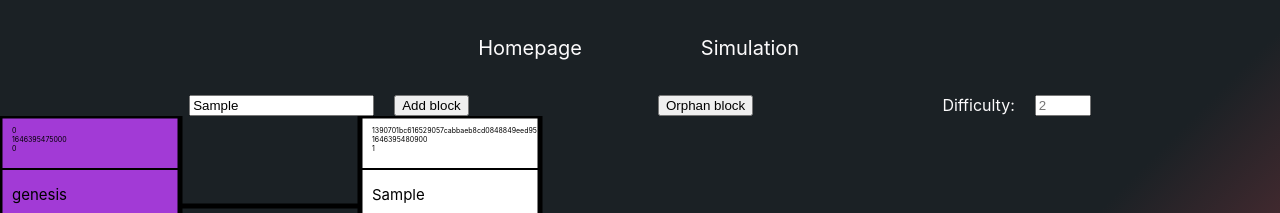
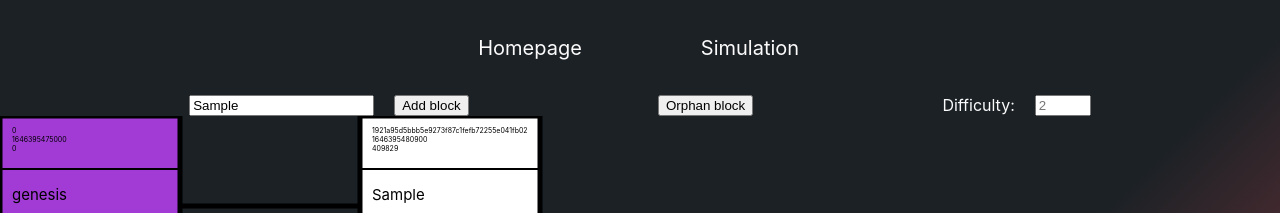
Before and after one commit to Frashier/BlockchainSim, a React (Create React App) app: page /simulation in a window 1280 px wide. Both pictures are taken after typing "Sample" into the empty fields and a click on the input "Add block". Shown: the top 213 px of the page. Built offline with nearby package versions, Linux system fonts and the light colour scheme.

Commit message:
refactored code to include blockchaincomponent, random nonce, removed first line drawn

```diff
--- a/src/Components/Simulation/Blockchain.js
+++ b/src/Components/Simulation/Blockchain.js
@@ -3,6 +3,10 @@ import Hex from "crypto-js/enc-hex";
 
 function hex2bin(hex) {
   return parseInt(hex, 16).toString(2);
+}
+
+function getRandomInt(max) {
+  return Math.floor(Math.random() * max);
 }
 
 class Block {
@@ -12,6 +16,7 @@ class Block {
     this.timestamp = timestamp;
     this.nonce = nonce;
     this.body = body;
+    this.maxNonce = 1000000;
   }
 
   hash(nonce) {
@@ -31,7 +36,7 @@ class Block {
   // verify blockchain
   // chance to add 2 blocks
   mine(difficulty) {
-    let info = { hash: "", nonce: 0 };
+    let info = { hash: "", nonce: getRandomInt(this.maxNonce) };
 
     while (true) {
       info.hash = this.hash(info.nonce);
@@ -44,13 +49,7 @@ class Block {
       // first non-zero bit starting from the most significant one
       if (hex2bin(info.hash).length <= 160 - difficulty) return info;
 
-      info.nonce++;
-
-      // Guard against iterating too many times
-      // TODO: remove
-      if (info.nonce === 1000) {
-        return null;
-      }
+      info.nonce = getRandomInt(this.maxNonce);
     }
   }
 }
--- a/src/Components/Simulation/Simulation.js
+++ b/src/Components/Simulation/Simulation.js
@@ -4,9 +4,6 @@ import { motion } from "framer-motion";
 import { Block, Blockchain } from "./Blockchain";
 
 function BlockComponent(props) {
-  const blockWidth = "180";
-  const blockHeight = "180";
-
   // Block fill based on block type
   let color;
   if (props.type === "genesis") color = "#a23ad6";
@@ -14,11 +11,11 @@ function BlockComponent(props) {
   else color = "white";
 
   return (
-    <>
+    <motion.g>
       <motion.rect
-        width={blockWidth}
-        height={blockHeight}
-        x={2 * blockWidth * props.position}
+        width={props.blockWidth}
+        height={props.blockHeight}
+        x={props.x}
         fill={color}
         stroke="black"
         strokeWidth="5px"
@@ -28,8 +25,8 @@ function BlockComponent(props) {
         onClick={() => props.orphanBlock(props.prevHash)}
         width="176"
         height="135"
-        x={2 * blockWidth * props.position + 2}
-        y="0"
+        x={props.x + 2}
+        y={props.y}
         color="black"
         fontSize="10"
         className={styles.simulation_scene_block_text}
@@ -41,15 +38,49 @@ function BlockComponent(props) {
         <hr style={{ border: "1px solid black" }} />
         <div className={styles.simulation_scene_block_body}>{props.body}</div>
       </foreignObject>
+    </motion.g>
+  );
+}
+
+function BlockchainComponent(props) {
+  const blockWidth = "180";
+  const blockHeight = "180";
+
+  return (
+    <motion.g drag dragConstraints={props.constraintRef}>
+      {props.blockchain.blocks.map((block, i) => {
+        const x = 2 * blockWidth * i;
+        const y = 0; // TODO: change when implementing branching
+
+        // Prevent first line from drawing
+        const line =
+          block.type === "genesis" ? (
+            ""
+          ) : (
             <motion.line
-        x1={2 * blockWidth * props.position}
+              x1={x}
               y1={blockHeight / 2}
-        x2={2 * blockWidth * props.position - blockWidth}
+              x2={x - blockWidth}
               y2={blockHeight / 2}
               stroke="black"
               strokeWidth="5px"
             />
-    </>
+          );
+
+        return (
+          <motion.g key={block.prevHash}>
+            <BlockComponent
+              {...block}
+              orphanBlock={props.orphanBlock}
+              blockWidth={blockWidth}
+              blockHeight={blockHeight}
+              x={x}
+            />
+            {line}
+          </motion.g>
+        );
+      })}
+    </motion.g>
   );
 }
 
@@ -127,18 +158,11 @@ function Simulation() {
           style={{ objectFit: "fill" }}
           ref={constraintRef}
         >
-          <motion.g drag dragConstraints={constraintRef}>
-            {blockchain.blocks.map((block, i) => {
-              return (
-                <BlockComponent
-                  key={block.prevHash}
-                  {...block}
+          <BlockchainComponent
+            constraintRef={constraintRef}
+            blockchain={blockchain}
             orphanBlock={orphanBlock}
-                  position={i}
           />
-              );
-            })}
-          </motion.g>
         </motion.svg>
       </div>
     </>
```
Lines whose indentation alone changed are shown as unchanged.
